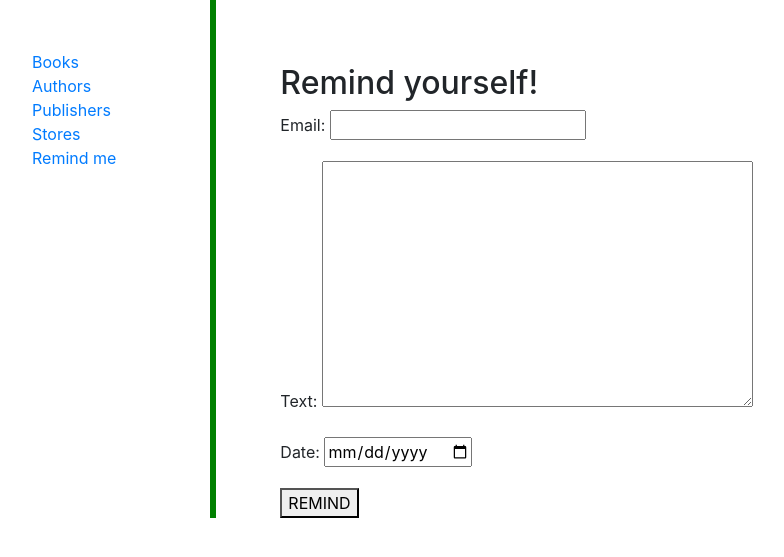
After one commit to ShySame/Hillel_hw_11, a Django app: page /bookstore/napomny/ in a window 1280 px wide. The commit adds this page. Shown: the top 557 px of the page, without its empty margins (3-787 px from the left). Run offline with Django 3.2, Linux system fonts and the light colour scheme.

Commit message:
napom commit

```diff
--- /dev/null
+++ b/book_store/forms.py
@@ -0,0 +1,17 @@
+import datetime
+from django import forms
+from django.core.exceptions import ValidationError
+from django.utils import timezone
+
+
+class Napomny(forms.Form):
+    email = forms.EmailField()
+    text = forms.CharField(widget=forms.Textarea)
+    date = forms.DateTimeField(widget=forms.DateInput(attrs={'type': 'date'}))
+
+    def clean_date(self):
+        now = timezone.now()
+        data = self.cleaned_data['date']
+
+        if data > (now + datetime.timedelta(days=2)) or data < now:
+            raise ValidationError('Wrong date!')
--- a/book_store/urls.py
+++ b/book_store/urls.py
@@ -16,4 +16,6 @@ urlpatterns = [
     path('store/', views.StoreView.as_view(), name='store'),
     path('store/<int:pk>/', views.StoreDetailView.as_view(), name='store_detail'),
 
+    path('napomny/', views.napomny, name='namopny')
+
 ]
--- a/book_store/views.py
+++ b/book_store/views.py
@@ -1,6 +1,10 @@
+from .tasks import send_mail
 from django.db.models import Avg, Count
+from django.http import BadHeaderError, HttpResponse
+from django.shortcuts import render, redirect
 from django.views import generic
 
+from .forms import Napomny
 from .models import Author, Book, Publisher, Store
 
 
@@ -77,7 +81,7 @@ class PublisherView(generic.ListView):
         pubs = Publisher.objects.annotate(num=Count('book'))
         contex = super().get_context_data()
         contex['q'] = queryset
-        contex['p']=pubs
+        contex['p'] = pubs
         return contex
 
 
@@ -104,3 +108,23 @@ class StoreDetailView(generic.DetailView):
     model = Store
     context_object_name = 'store_det'
     template_name = 'bookstore/store_det_temp.html'
+
+
+def napomny(request):
+    if request.method == 'POST':
+        form = Napomny(request.POST)
+        if form.is_valid():
+            email = form.cleaned_data['email']
+            text = form.cleaned_data['text']
+            date = form.cleaned_data['date']
+            try:
+                send_mail.delay(email, date, text)
+            except BadHeaderError:
+                return HttpResponse('Invalid header found.')
+            return redirect('bookstore:books')
+    else:
+        form = Napomny()
+
+    return render(request,
+                  'bookstore/napomny.html',
+                  {'form': form})
--- a/templates/base_generic.html
+++ b/templates/base_generic.html
@@ -19,6 +19,7 @@
           <li><a href="{% url 'bookstore:authors' %}">Authors</a></li>
           <li><a href="{% url 'bookstore:publisher' %}">Publishers</a></li>
           <li><a href="{% url 'bookstore:store' %}">Stores</a></li>
+            <li><a href="{% url 'bookstore:namopny' %}">Remind me</a></li>
         </ul>
      {% endblock %}
       </div>
--- /dev/null
+++ b/templates/bookstore/napomny.html
@@ -0,0 +1,10 @@
+{% extends "base_generic.html" %}
+
+{% block content %}
+<h2>Remind yourself!</h2>
+    <form method="post">
+    {% csrf_token %}
+    {{ form.as_p }}
+    <button type="submit">REMIND</button>
+</form>
+{% endblock %}
```
Also changed, not shown: HW_11/celery.py (added, +13 -0 lines), HW_11/settings.py (+12 -0 lines), book_store/tasks.py (added, +7 -0 lines), requirements.txt (+9 -0 lines).
